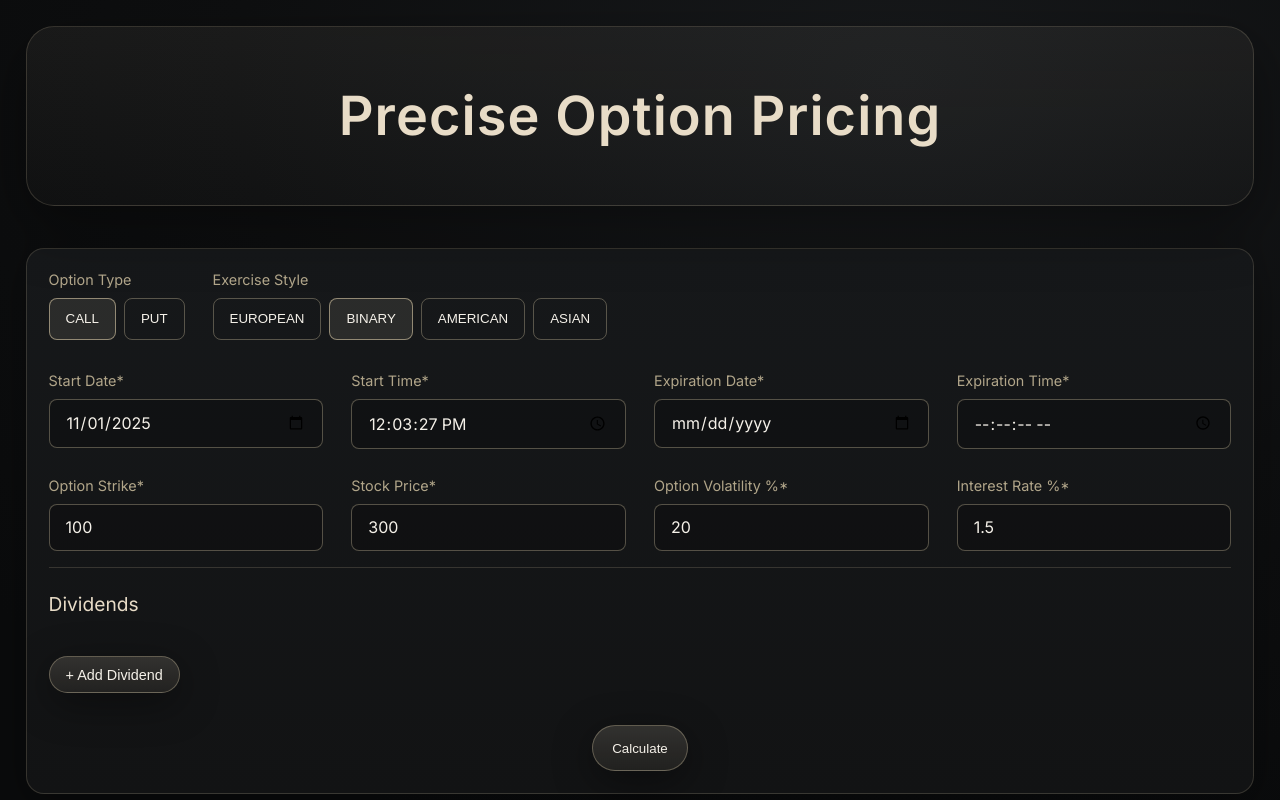
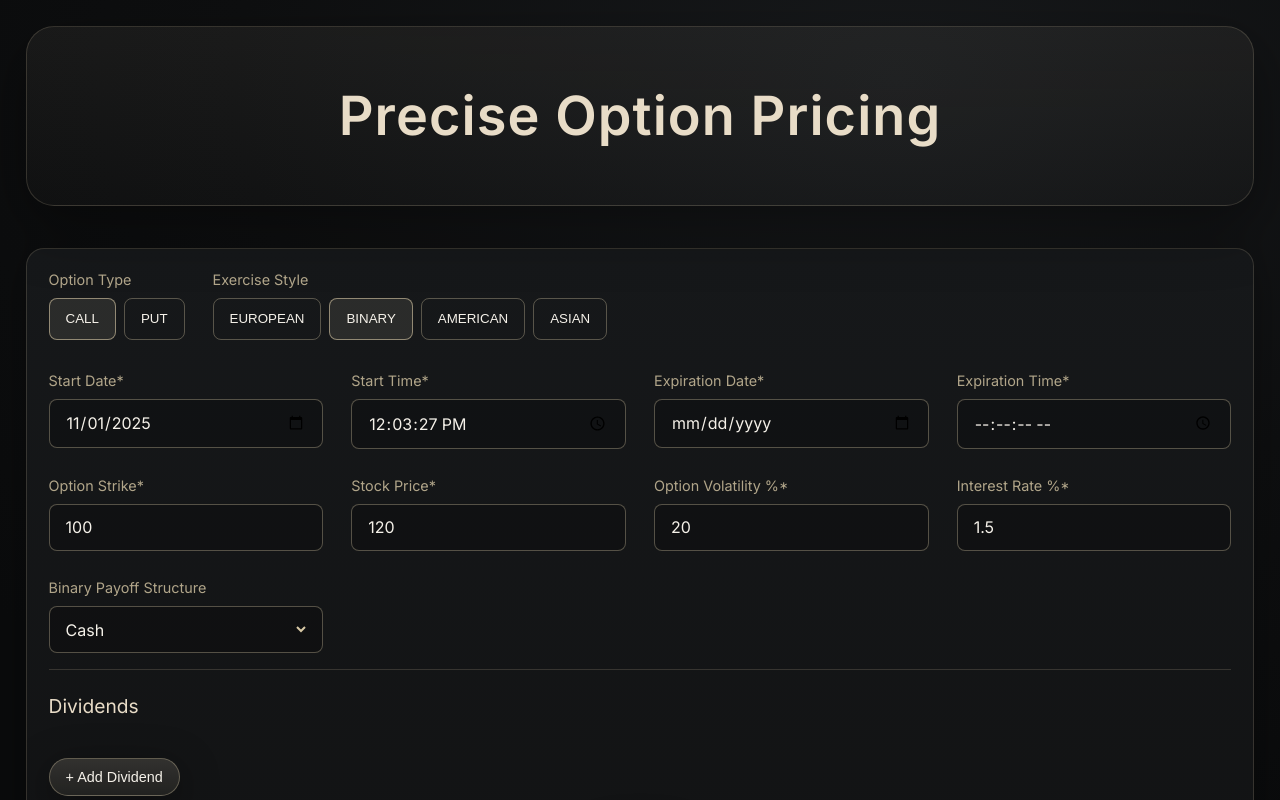
Before and after one commit to jopawi7/OptionCalculator, an Angular app in the folder Frontend/: page / in a window 1280 px wide. Both pictures are taken after a click on the button "BINARY". Built offline with nearby package versions, Linux system fonts and the light colour scheme.

Commit message:
app.html and app.ts updated

```diff
--- a/Frontend/src/app/app.html
+++ b/Frontend/src/app/app.html
@@ -106,8 +106,38 @@
           </small>
         </div>
 
-        <!-- Conditional fields for American & Asian Style -->
-        <ng-container *ngIf="formValue('style') === 'AMERICAN' || formValue('style') === 'ASIAN'">
+        <!-- Binary Payoff Structure Container -->
+        <div class="form-group" *ngIf="formValue('style') === 'BINARY'">
+          <label for="binary_payoff_structure">Binary Payoff Structure</label>
+          <select id="binary_payoff_structure" formControlName="binary_payoff_structure"
+                  (change)="onBinaryPayoffStructureChange(formValue('binary_payoff_structure'))">
+            <option value="cash">Cash</option>
+            <option value="asset">Asset</option>
+            <option value="custom">Custom</option>
+          </select>
+        </div>
+
+        <!-- Binary Payout Input (only shown when custom selected) -->
+        <div class="form-group" *ngIf="formValue('style') === 'BINARY' && formValue('binary_payoff_structure') === 'custom'">
+          <label for="binary_payout">Binary Payout</label>
+          <input id="binary_payout" type="number" formControlName="binary_payout" min="0.01" step="0.01" inputmode="decimal">
+        </div>
+
+        <!-- Asian Average Type Container -->
+        <div class="form-group" *ngIf="formValue('style') === 'ASIAN'">
+          <label for="average_type">Average Type*</label>
+          <select id="average_type" formControlName="average_type">
+            <option value="">Please select</option>
+            <option value="arithmetic">Arithmetic</option>
+            <option value="geometric">Geometric</option>
+          </select>
+          <small class="error" *ngIf="calculatorForm.get('average_type')?.touched && calculatorForm.get('average_type')?.invalid">
+            Average type is required.
+          </small>
+        </div>
+
+        <!-- Conditional fields for American Style or Asian Style with arithmetic avg type -->
+        <ng-container *ngIf="formValue('style') === 'AMERICAN' || (formValue('style') === 'ASIAN' && formValue('average_type') === 'arithmetic')">
           <div class="form-group">
             <label for="number_of_steps">Number of Steps*</label>
             <input id="number_of_steps" type="number" formControlName="number_of_steps" min="1" step="1" inputmode="numeric">
@@ -124,19 +154,6 @@
             </small>
           </div>
         </ng-container>
-      </div>
-
-      <!-- Average Type only for Asian Style -->
-      <div *ngIf="formValue('style') === 'ASIAN'" class="form-group average-type-container">
-        <label for="average_type">Average Type*</label>
-        <select id="average_type" formControlName="average_type">
-          <option value="">Please select</option>
-          <option value="arithmetic">Arithmetic</option>
-          <option value="geometric">Geometric</option>
-        </select>
-        <small class="error" *ngIf="calculatorForm.get('average_type')?.touched && calculatorForm.get('average_type')?.invalid">
-          Average type is required.
-        </small>
       </div>
 
       <!-- Dividends -->
--- a/Frontend/src/app/app.ts
+++ b/Frontend/src/app/app.ts
@@ -35,14 +35,17 @@ export class AppComponent {
       expirationDate: ['', [Validators.required, Validators.pattern(/^\d{4}-\d{2}-\d{2}$/)]],
       expirationTime: ['', [Validators.required, Validators.pattern(/^([01]\d|2[0-3]):[0-5]\d:[0-5]\d$/)]],
       strike: [100.0, [Validators.required, Validators.min(0.01)]],
-      stockPrice: [300, [Validators.required, Validators.min(0.01)]],
+      stockPrice: [120, [Validators.required, Validators.min(0.01)]],
       volatility: [20, [Validators.required, Validators.min(0.0000001)]],
       interestRate: [1.5, [Validators.required]],
       number_of_steps: [100, [Validators.required, Validators.min(1), Validators.max(1000)]],
-      number_of_simulations: [10000, [Validators.required, Validators.min(1), Validators.max(1000000)]],
+      number_of_simulations: [10000, [Validators.required, Validators.min(1), Validators.max(100000)]],
       average_type: ['arithmetic', [Validators.required, Validators.pattern(/^(arithmetic|geometric)$/i)]],
+      binary_payoff_structure: ['cash', [Validators.required]],
+      binary_payout: [1, [Validators.required, Validators.min(0.01)]],
       dividends: this.fb.array([])
     });
+
     setTimeout(() => this.ready.set(true), 200);
   }
 
@@ -69,6 +72,16 @@ export class AppComponent {
     this.calculatorForm.get(controlName)?.setValue(value);
   }
 
+  onBinaryPayoffStructureChange(value: string): void {
+    if (value === 'cash') {
+      this.setFormValue('binary_payout', 1);
+    } else if (value === 'asset') {
+      // Keine Änderung an binary_payout
+    }
+    // Bei 'custom' bleibt der Wert editierbar
+    this.cdr.detectChanges();
+  }
+
   onSubmit(): void {
     if (this.calculatorForm.invalid) {
       this.calculatorForm.markAllAsTouched();
@@ -93,6 +106,8 @@ export class AppComponent {
       average_type: v.average_type.toLowerCase(),
       number_of_steps: v.number_of_steps,
       number_of_simulations: v.number_of_simulations,
+      binary_payoff_structure: v.binary_payoff_structure.toLowerCase(),
+      binary_payout: Number(v.binary_payout),
       dividends: (v.dividends ?? []).map((d: any) => ({ date: d.date, amount: Number(d.amount) }))
     };
 
@@ -104,6 +119,7 @@ export class AppComponent {
         this.rho = res.rho;
         this.theta = res.theta;
         this.vega = res.vega;
+
         this.isLoading = false;
         this.cdr.detectChanges();
       },
```
